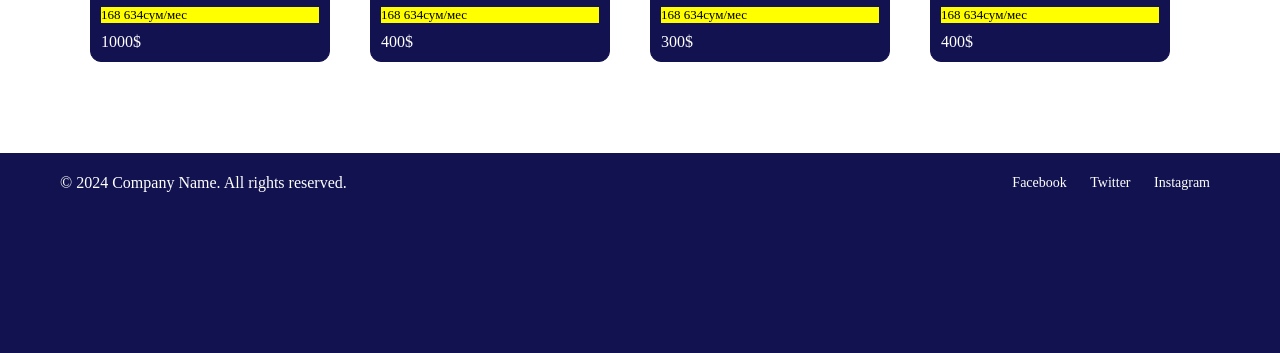
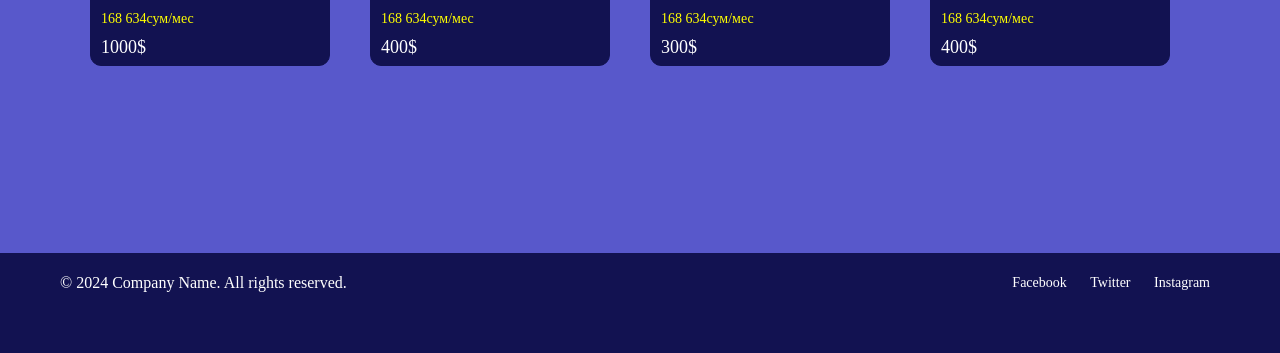
Before and after one commit to azizrahimov2509/js5oy6dars, a plain HTML site: page index.html in a window 1280 px wide. Shown: the part 447-800 px from the top of the page. Drawn offline with Linux system fonts and the light colour scheme.

Commit message:
some changes

```diff
--- a/main.js
+++ b/main.js
@@ -38,10 +38,10 @@ arr.forEach(({installment,name,price,imgSrc,color})=>{
     productsList.innerHTML += `
     <li class="list-item" style="width:240px; height:350px;">
       <a href="#" style="display:flex; flex-direction:column; gap:10px;">
-        <img src=${imgSrc} alt="product img" width = "200" height = "200">
+        <img src=${imgSrc} alt="product img" style="border-radius:8px; text-align:center;" width = "200" height = "200">
         <p style="font-size:13px;">${name}</p>
-        <mark><p style="font-size:13px;" >${installment}</p></mark>
-        <p>${price}$</p>
+        <p style="font-size:14px; color:yellow;" >${installment}</p>
+        <p style="font-size:18px;">${price}$</p>
         <span style="background-color:${color}; border-radius:25px;"class="color"></span>
       </a>
     <li>`
--- a/style.css
+++ b/style.css
@@ -5,8 +5,12 @@
     --card-bg:#121251;
     --card-text:#fff;
 
+    --main-bg:#5858cb;
+
     --footer-bg:#121251;
     --footer-text:#fff;
+
+
 }
 
 .light{
@@ -15,6 +19,8 @@
 
     --card-bg:#fff;
     --card-text:#121251;
+
+    --main-bg:#fff;
 
     --footer-bg:#fff;
     --footer-text:#121251;
@@ -97,6 +103,8 @@ opacity: 0.7;
 .title{
     text-align: center;
     margin:20px 0 ;
+    font-size: 27px;
+    font-weight: 600;
 }
 .list-item{
     padding: 10px ;
@@ -105,7 +113,14 @@ opacity: 0.7;
     color: var(--card-text);
     border-radius: 11px;
 }
+.list-item:hover{
+    background-color: #5858cb;
+    opacity: 0.7;
+}
 
+main{
+    background-color:var(--main-bg);
+}
 #darkModeBtn{
     display: flex;
     align-items: center;
@@ -118,7 +133,7 @@ opacity: 0.7;
     border: none;
 }
 .footer{
-  height: 200px;
+  height: 100px;
   background-color: var(--footer-bg);
   color: var(--footer-text);
   padding: 20px 0;
```
